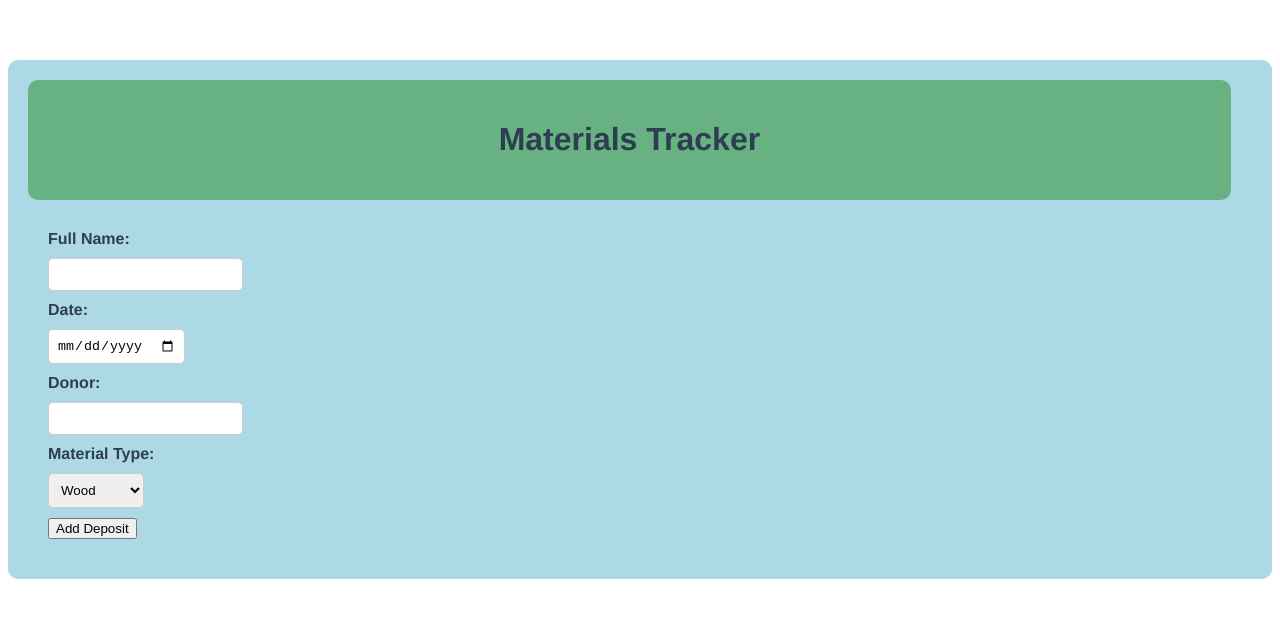
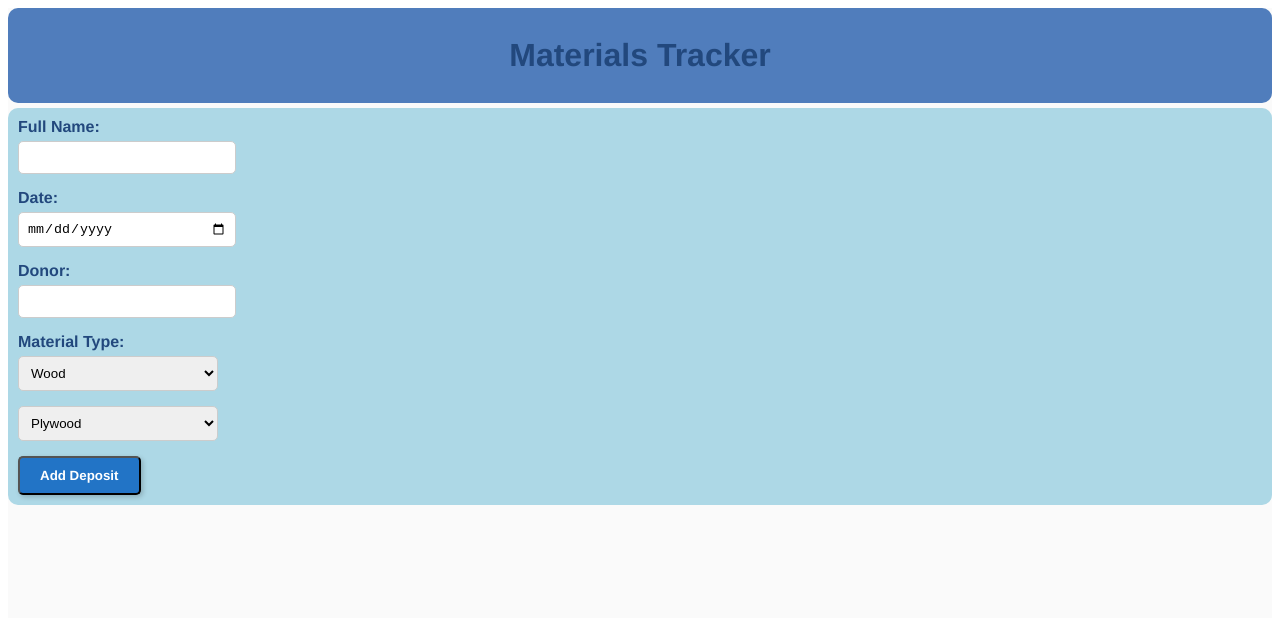
Before and after one commit to Ericcamerer/Materials-Tracker, a Vue app in the folder MaterialsTracker/MT VUE/: page / in a window 1280 px wide. Shown: the top 618 px of the page. Built offline with nearby package versions, Linux system fonts and the light colour scheme.

Commit message:
More stylings added

```diff
--- a/MaterialsTracker/MT VUE/src/App.vue
+++ b/MaterialsTracker/MT VUE/src/App.vue
@@ -1,31 +1,39 @@
 <template>
   <div id="app">
-    <the-header />
-    <deposit-form/>
+    <the-header style="grid-area: header" />
+    <deposit-form style="grid-area: main" />
   </div>
 </template>
 
 <script>
-import DepositForm from './components/DepositForm.vue'
-import TheHeader from './components/TheHeader.vue'
-
+import DepositForm from "./components/DepositForm.vue";
+import TheHeader from "./components/TheHeader.vue";
 
 export default {
-  name: 'App',
+  name: "App",
   components: {
     DepositForm,
-    TheHeader
-  }
-}
+    TheHeader,
+  },
+};
 </script>
 
 <style>
 #app {
+  display: grid;
+  grid-template-columns: 100px 1fr 100px;
+  grid-template-rows: 100px 1fr 100px;
+  grid-template-areas:
+    "header header header"
+    "main main main"
+    "footer footer footer";
+  height: 100vh;
+
+  background: #fafafa;
   font-family: Avenir, Helvetica, Arial, sans-serif;
   -webkit-font-smoothing: antialiased;
   -moz-osx-font-smoothing: grayscale;
   text-align: center;
-  color: #2c3e50;
-  margin-top: 60px;
+  color: #22487d;
 }
 </style>
--- a/MaterialsTracker/MT VUE/src/components/DepositForm.vue
+++ b/MaterialsTracker/MT VUE/src/components/DepositForm.vue
@@ -1,5 +1,6 @@
 <template>
   <div>
+    <form action="">
     <label for="full-name">Full Name:</label>
     <input type="text" id="full-name" v-model="fullName" />
 
@@ -11,12 +12,18 @@
 
     <label for="material-type">Material Type:</label>
     <select id="material-type" v-model="materialType">
-      <option value="wood">Wood</option>
-      <option value="glass">Glass</option>
-      <option value="hardware">Hardware</option>
+      <option value="Wood">Wood</option>
+      <option value="Glass">Glass</option>
+      <option value="Hardware">Hardware</option>
     </select>
-    <button v-on:click="addNewDeposit">Add Deposit</button>
-
+        <select v-if="materialType === 'Wood'" v-model="woodType">
+      <option value="Plywood">Plywood</option>
+      <option value="Oak">Oak</option>
+      <option value="Pine">Pine</option>
+      <option value="Cedar">Cedar</option>
+    </select>
+    <button v-on:click.prevent="addNewDeposit">Add Deposit</button>
+    </form>
   </div>
 </template>
 
@@ -27,7 +34,8 @@ export default {
       fullName: '',
       date: '',
       donor: '',
-      materialType: 'wood',
+      materialType: 'Wood',
+      woodType: 'Plywood',
     };
   },
   methods: {
@@ -37,13 +45,16 @@ export default {
         date: this.date,
         donor: this.donor,
         materialType: this.materialType,
+        woodType: this.woodType,
       };
       this.$store.dispatch('addDeposit', newDeposit)
 
       this.fullName = '';
       this.date = '';
       this.donor = '';
-      this.materialType = 'wood';
+      this.materialType = 'Wood';
+      this.woodType = 'Plywood';
+
     }
   }
 };
@@ -51,11 +62,11 @@ export default {
 </script>
 
 <style>
-div {
+div > form {
     display: flex;
     justify-content: space-evenly;
-    gap: 10px;
-    padding: 20px;
+    gap: 5px;
+    padding: 10px;
     background-color: lightblue;
     border-radius: 10px;
     flex-direction: column;
@@ -72,5 +83,24 @@ select {
   border: 1px solid #ccc;
   border-radius: 5px;
   padding: 8px;
+  margin-bottom: 10px;
+  width: 200px;
+}
+button {
+  padding: 10px 20px;
+  border-radius: 5px;
+  box-shadow: 2px 2px 5px rgba(0, 0, 0, 0.2);
+  background-color: #2274C6;
+  font-weight: bold;
+  color: #ffffff;
+  font-family: Avenir, Helvetica, Arial, sans-serif;
+  text-align: center;
+}
+option {
+ padding: 10px;
+}
+
+button:hover{
+  background-color: #22487D;
 }
 </style>
--- a/MaterialsTracker/MT VUE/src/components/TheHeader.vue
+++ b/MaterialsTracker/MT VUE/src/components/TheHeader.vue
@@ -15,12 +15,12 @@ export default {
 header {
     display: flex;
     justify-content: space-evenly;
-    gap: 10px;
-    padding: 20px;
-    background-color: rgba(34, 139, 34, 0.5);
+    margin-bottom: 5px;
+
+    background-color: #507DBC;
     border-radius: 10px;
     flex-direction: column;
     align-items: center;
-    width: 95%;
+    width: 100%;
 }
 </style>
```
